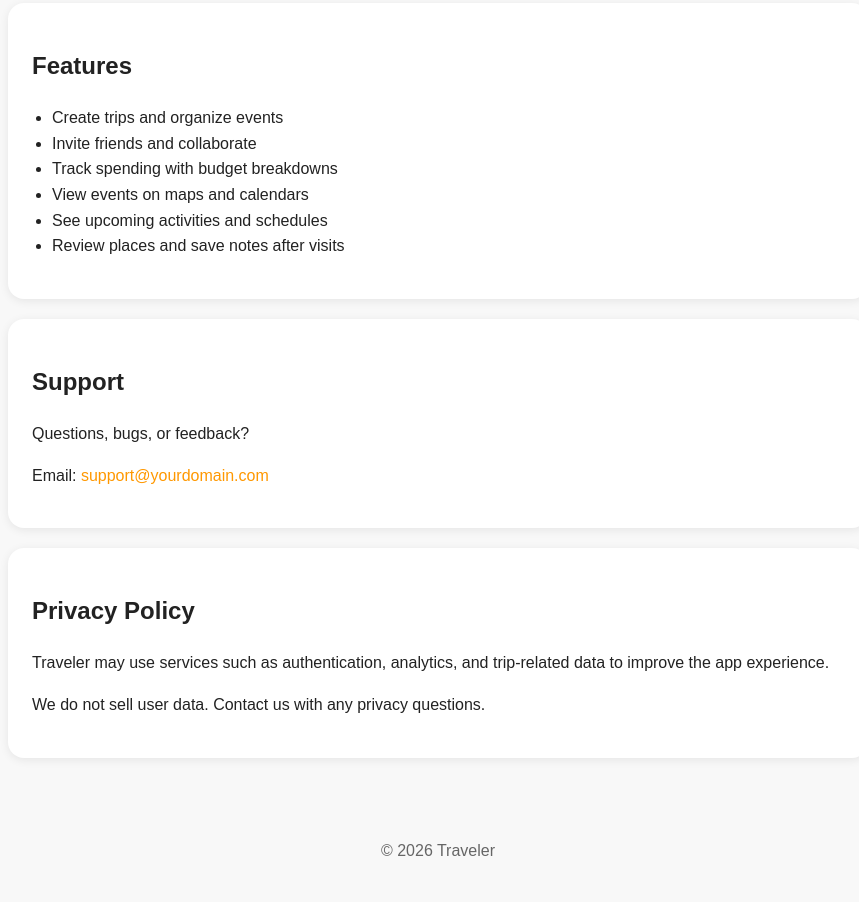
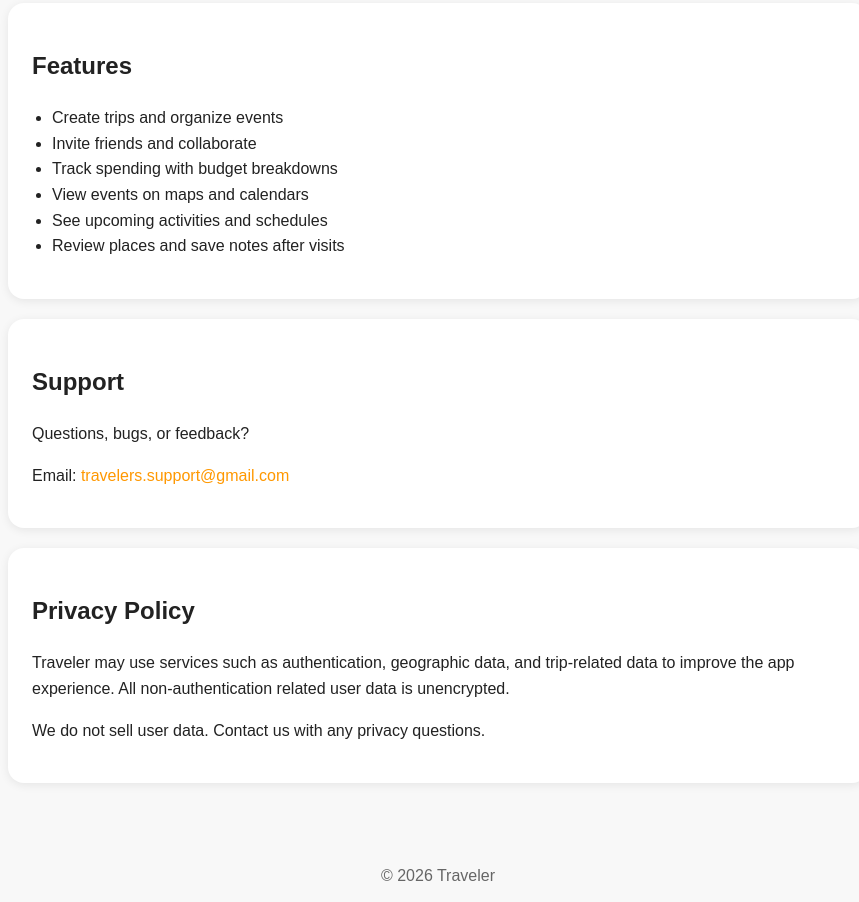
Before and after one commit to ryanadalal/Travelers, a plain HTML site: page index.html in a window 1280 px wide. Shown: the part 332-1234 px from the top of the page, without its empty margins (202-1061 px from the left). Drawn offline with Linux system fonts and the light colour scheme.

Commit message:
Change support email and update privacy policy details
Updated support email and clarified privacy policy regarding user data.

```diff
--- a/index.html
+++ b/index.html
@@ -82,14 +82,15 @@
         Questions, bugs, or feedback?
       </p>
       <p>
-        Email: <a href="mailto:support@yourdomain.com">support@yourdomain.com</a>
+        Email: <a href="mailto:travelers.support@gmail.com">travelers.support@gmail.com</a>
       </p>
     </div>
 
     <div class="card">
       <h2>Privacy Policy</h2>
       <p>
-        Traveler may use services such as authentication, analytics, and trip-related data to improve the app experience.
+        Traveler may use services such as authentication, geographic data, and trip-related data to improve the app experience.
+        All non-authentication related user data is unencrypted.
       </p>
       <p>
         We do not sell user data. Contact us with any privacy questions.
```
